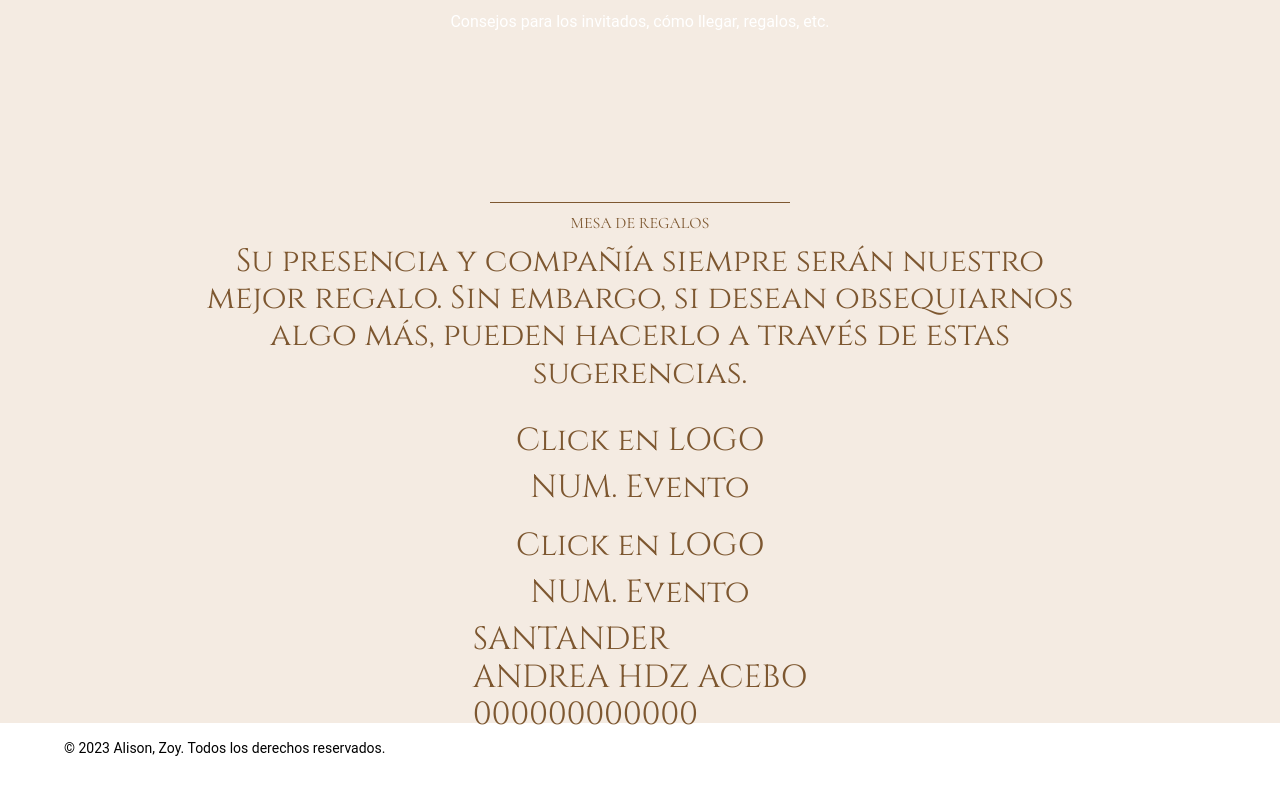
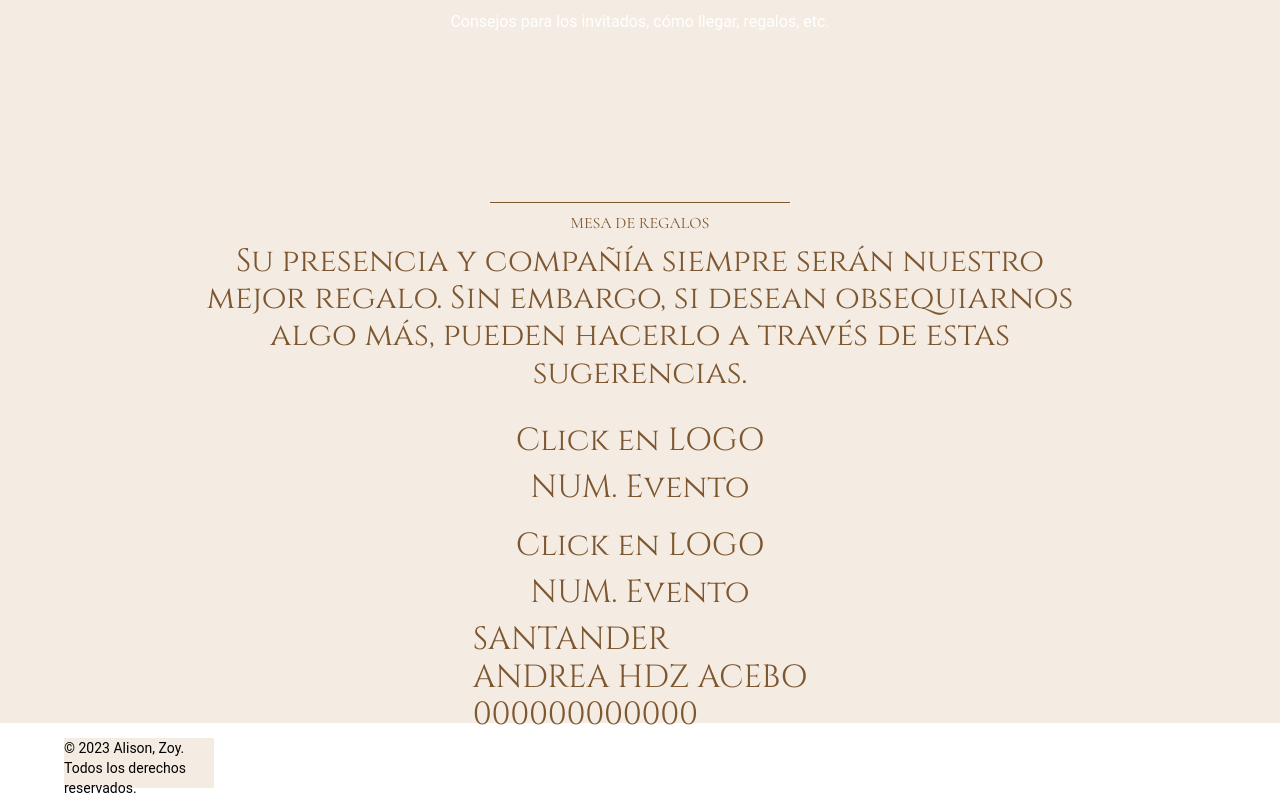
Before and after one commit to Duotech-Design/invitaciones, a React (Create React App) app: page /inicio in a window 1280 px wide. Shown: the part 4317-5115 px from the top of the page. Before the commit the page ends 5075 px from the top, so only its background shows below. Built offline with nearby package versions, Linux system fonts and the light colour scheme; a web font is replaced by a local one.

Commit message:
falta acomodar el footer

```diff
--- a/src/components/Footer/Footer.js
+++ b/src/components/Footer/Footer.js
@@ -1,14 +1,34 @@
 //import React from 'react';
-import { Container, Typography } from '@mui/material';
+import { Container, Typography, Box } from "@mui/material";
 
 const Footer = () => {
   return (
     <Container>
-      <Typography variant="body2">
-        © {new Date().getFullYear()} Alison, Zoy. Todos los derechos reservados.
-      </Typography>
+      <Box
+        style={{
+          width: "150px",
+          height: "50px",
+          //padding: '10px',
+
+          backgroundColor: "#F4EBE2",
+        }}
+      >
+        <Typography
+          variant="body2"
+          sx={{
+            width: "150px",
+            height: "50px",
+            //padding: '10px',
+
+            backgroundColor: "#F4EBE2",
+          }}
+        >
+          © {new Date().getFullYear()} Alison, Zoy. Todos los derechos
+          reservados.
+        </Typography>
+      </Box>
     </Container>
   );
-}
+};
 
 export default Footer;
```
